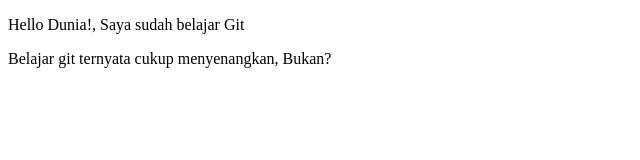
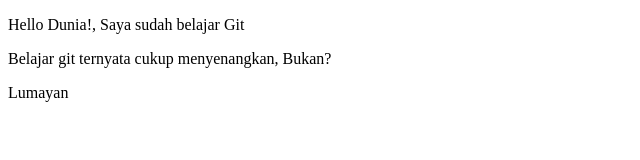
Before and after one commit to setiamuktiazizah/PROJET-01, a plain HTML site: page index.html in a window 1280 px wide. Shown: the full height of the page, 0-640 px from the left. Drawn offline with Linux system fonts and the light colour scheme.

Commit message:
Update index.html

```diff
--- a/index.html
+++ b/index.html
@@ -7,5 +7,6 @@
  <body>
  <p>Hello Dunia!, Saya sudah belajar Git</p>
  <p>Belajar git ternyata cukup menyenangkan, Bukan?</p>
+ <p>Lumayan</p>
  </body>
 </html>
```
